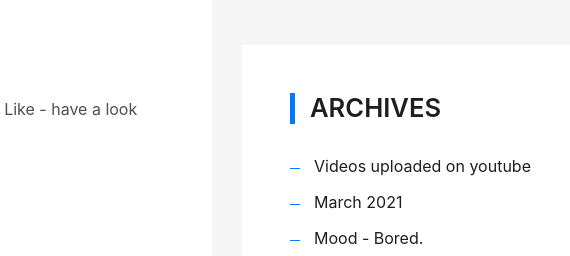
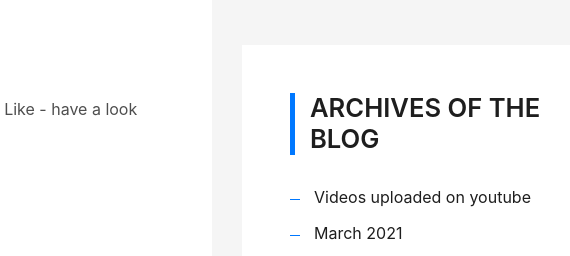
Before and after one commit to TheStormBreaks/websiteProfile, a plain HTML site: page videoeditsblog.html in a window 1280 px wide. Shown: the part 970-1226 px from the top of the page, 603-1173 px from the left. Drawn offline with Linux system fonts and the light colour scheme; files whose address does not match are found by name.

Commit message:
fourth veg

```diff
--- a/videoeditsblog.html
+++ b/videoeditsblog.html
@@ -179,7 +179,7 @@
             </div>
           </div>
           <div class="widget-sidebar">
-            <h5 class="sidebar-title">Archives</h5>
+            <h5 class="sidebar-title">Archives of the blog</h5>
             <div class="sidebar-content">
               <ul class="list-sidebar">
                 <li>
```
